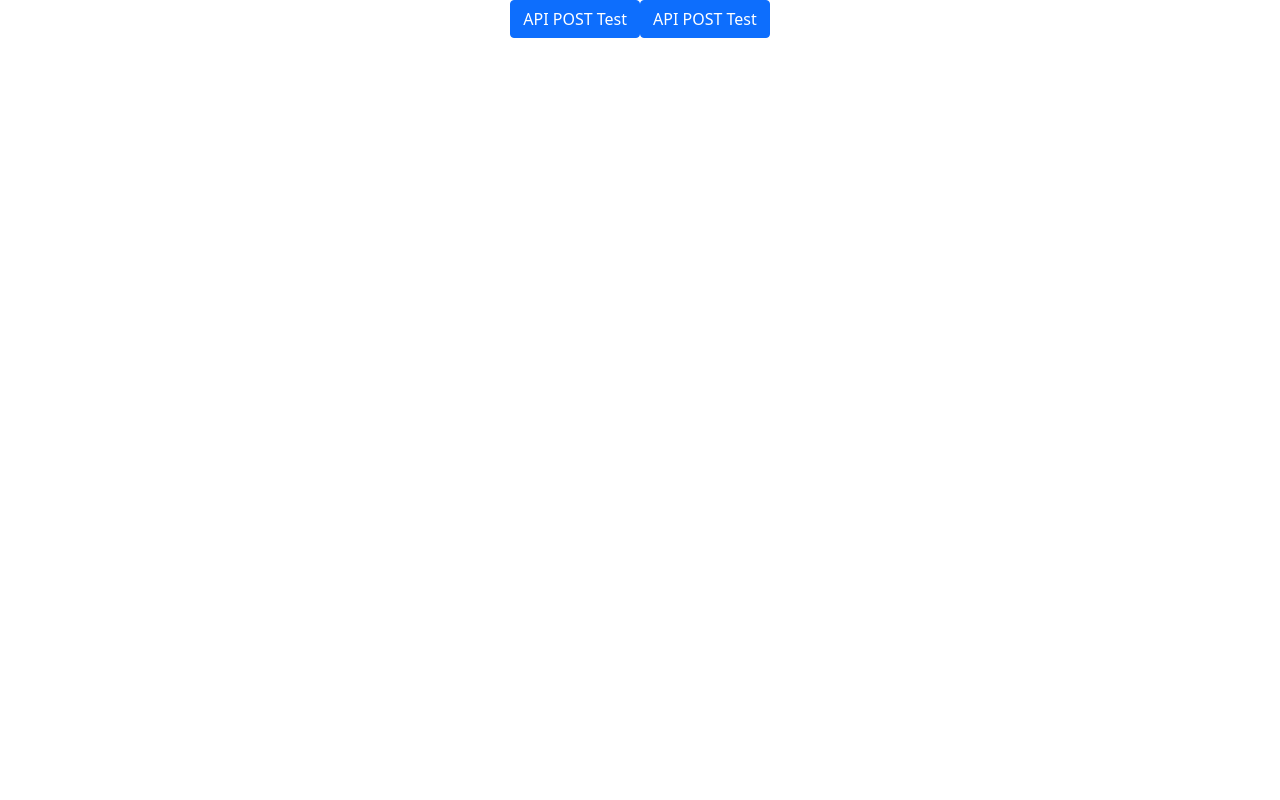
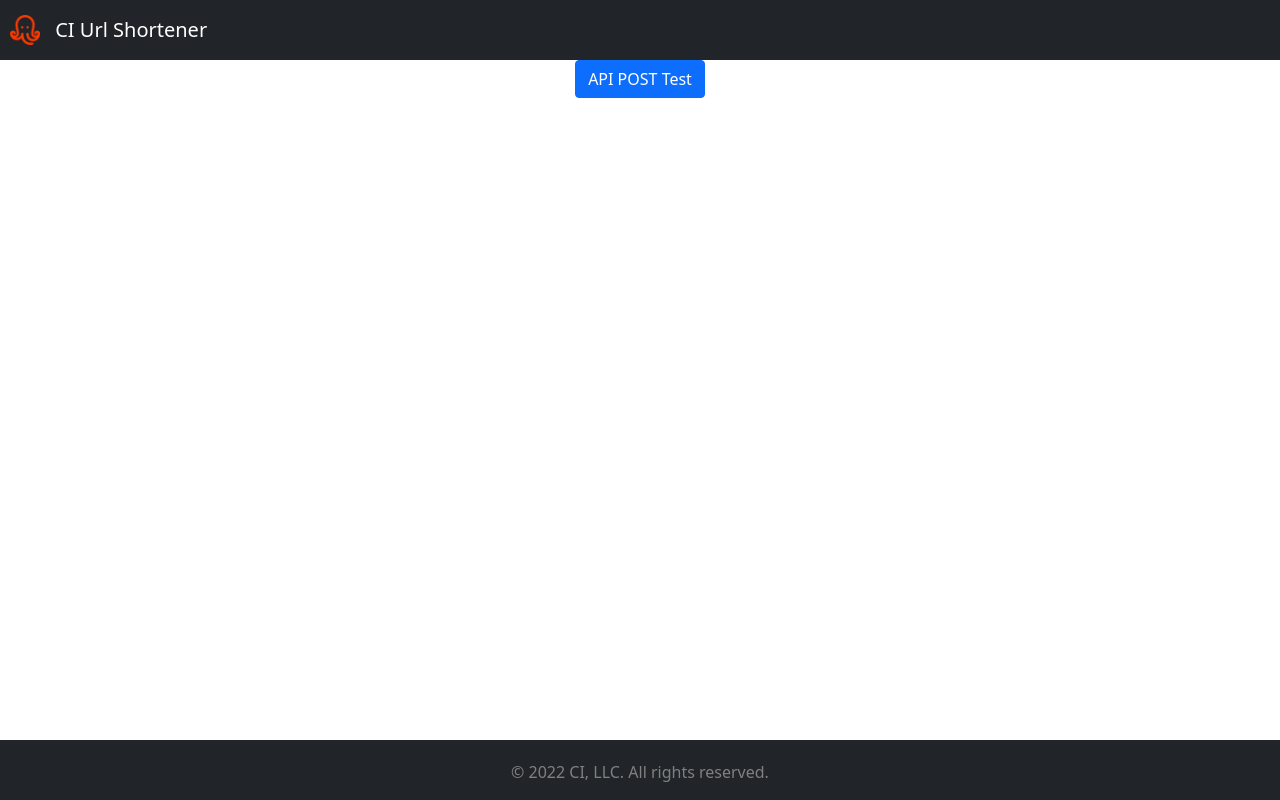
Before and after one commit to gjersing/shortener, a React (Create React App) app in the folder frontend/: page / in a window 1280 px wide. Built offline with nearby package versions, Linux system fonts and the light colour scheme.

Commit message:
Commit initial styling. Header + Footer

```diff
--- a/frontend/public/index.html
+++ b/frontend/public/index.html
@@ -15,6 +15,12 @@
       user's mobile device or desktop. See https://developers.google.com/web/fundamentals/web-app-manifest/
     -->
     <link rel="manifest" href="%PUBLIC_URL%/manifest.json" />
+    <link
+      rel="stylesheet"
+      href="https://cdn.jsdelivr.net/npm/bootstrap@5.1.3/dist/css/bootstrap.min.css"
+      integrity="sha384-1BmE4kWBq78iYhFldvKuhfTAU6auU8tT94WrHftjDbrCEXSU1oBoqyl2QvZ6jIW3"
+      crossorigin="anonymous"
+    />
     <!--
       Notice the use of %PUBLIC_URL% in the tags above.
       It will be replaced with the URL of the `public` folder during the build.
--- a/frontend/src/App.js
+++ b/frontend/src/App.js
@@ -2,12 +2,17 @@ import './App.css';
 import axios from 'axios';
 import Button from 'react-bootstrap/Button';
 import 'bootstrap/dist/css/bootstrap.min.css';
+import React from 'react';
+import Header from './components/Header';
+import EntryForm from './components/EntryForm';
+import Footer from './components/Footer';
 
+const Backend_URL = 'http://localhost:3000/';
 const API_URL = 'http://localhost:3000/shorturls';
 
 const newUrl = {
-  original_url: 'https://react-bootstrap.github.io',
-  stub: 'rctbs'
+  original_url: 'https://www.youtube.com',
+  stub: 'yt'
 }
 
 const postShortUrl = newUrl => event => {
@@ -19,10 +24,20 @@ const postShortUrl = newUrl => event => {
     stub: newUrl.stub
   })
   .then(function (response) {
+    if (response.status === 201) {
+      console.log("Short Link successfully created.");
+      const madeUrl = Backend_URL + response.data.stub;
+      console.log(madeUrl)
+    }
     console.log(response);
   })
   .catch(function (err) {
-    console.log(err);
+    if (err.request.responseText === "{\"stub\":[\"has already been taken\"]}") {
+      console.log("Stub has already been taken!");
+    }
+    else {
+      console.log(err)
+    }
   });
 }
 
@@ -30,8 +45,10 @@ function App() {
 
   return (
     <div className="App">
-      <Button onClick={() => console.log(newUrl)}>API POST Test</Button>
+      <Header />
+      <EntryForm />
       <Button onClick={postShortUrl(newUrl)}>API POST Test</Button>
+      <Footer />
     </div>
   );
 }
--- /dev/null
+++ b/frontend/src/components/EntryForm.jsx
@@ -0,0 +1,12 @@
+import React from 'react'
+import Form from 'react-bootstrap/form'
+
+function EntryForm() {
+  return (
+    <Form>
+
+    </Form>
+  )
+}
+
+export default EntryForm
--- /dev/null
+++ b/frontend/src/components/Footer.css
@@ -0,0 +1,9 @@
+.foot {
+  position: absolute;
+  bottom: 0;
+  width: 100%;
+  height: 60px;
+  background: #212529;
+  color: gray;
+  padding-top: 20px;
+}
--- /dev/null
+++ b/frontend/src/components/Footer.jsx
@@ -0,0 +1,10 @@
+import React from 'react'
+import './Footer.css'
+
+function Footer() {
+  return (
+    <footer className="foot">© 2022 CI, LLC. All rights reserved.</footer>
+  )
+}
+
+export default Footer
--- /dev/null
+++ b/frontend/src/components/Header.css
@@ -0,0 +1,7 @@
+.Header {
+  padding: 10px;
+}
+
+.nav-title {
+  padding-left: 10px;
+}
--- /dev/null
+++ b/frontend/src/components/Header.jsx
@@ -0,0 +1,22 @@
+import React from 'react'
+import './Header.css'
+import Navbar from 'react-bootstrap/Navbar'
+
+function Header() {
+  return (
+    <Navbar bg="dark" variant="dark" className="Header">
+        <Navbar.Brand>
+          <img
+            src="/octoRed.png"
+            width="30"
+            height="30"
+            className="d-inline-block align-top"
+            alt="Octo Red Icon"
+          /> {' '}
+          <span className="nav-title">CI Url Shortener</span>
+        </Navbar.Brand>
+    </Navbar>
+  )
+}
+
+export default Header;
--- a/frontend/src/index.js
+++ b/frontend/src/index.js
@@ -1,6 +1,7 @@
 import React from 'react';
 import ReactDOM from 'react-dom/client';
 import './index.css';
+import 'bootstrap/dist/css/bootstrap.min.css';
 import App from './App';
 import reportWebVitals from './reportWebVitals';
 
```
Also changed, not shown: frontend/src/components/EntryForm.css (added).
